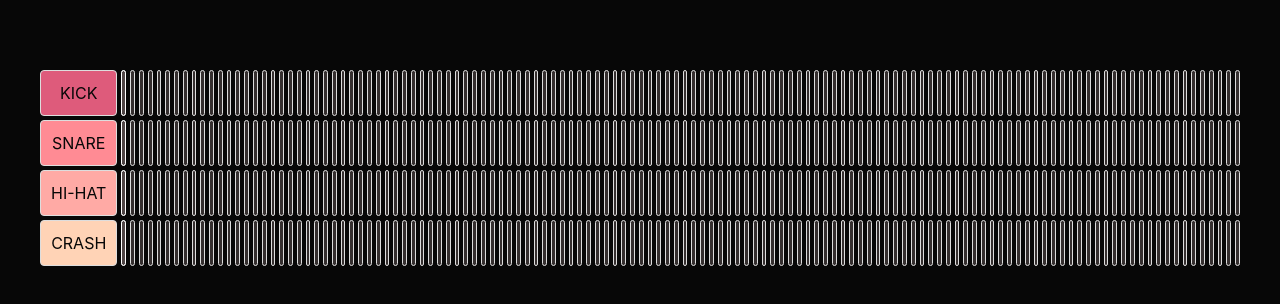
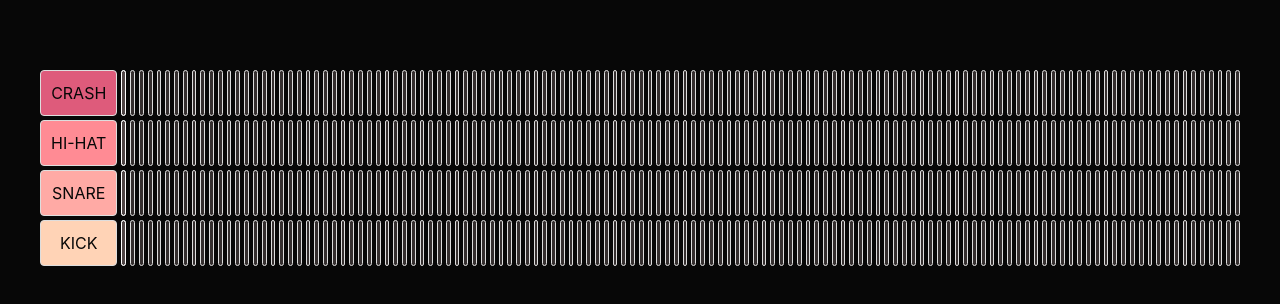
Before and after one commit to jaredami/djenterator, a React (Vite) app: page / in a window 1280 px wide. Shown: the part 192-496 px from the top of the page. Built offline with nearby package versions, Linux system fonts and the light colour scheme.

Commit message:
Fix intrument order and reorganze App component

```diff
--- a/src/App.tsx
+++ b/src/App.tsx
@@ -12,26 +12,45 @@ interface Sounds {
   [key: string]: HTMLAudioElement;
 }
 
+type Instruments = {
+  Kick: boolean[];
+  Snare: boolean[];
+  'Hi-hat': boolean[];
+  Crash: boolean[];
+};
+
+type InstrumentPattern = {
+  patterns: number[];
+  always: number[];
+};
+
 const sectionLength = 32;
 const totalSections = 4;
+
+const instrumentPatterns: Record<keyof Instruments, InstrumentPattern> = {
+  Crash: { patterns: [8, sectionLength], always: [] },
+  'Hi-hat': { patterns: [2, 3, 4], always: [] },
+  Snare: { patterns: [2, 3, 4], always: [] },
+  Kick: { patterns: [], always: [0] },
+};
 
 const App: React.FC = () => {
   const [bpm, setBPM] = useState<number>(100);
   const [isPlaying, setIsPlaying] = useState<boolean>(false);
   const [currentBeat, setCurrentBeat] = useState<number>(0);
   const [instruments, setInstruments] = useState<{ [key: string]: boolean[] }>({
+    Crash: Array(sectionLength * totalSections).fill(false),
+    'Hi-hat': Array(sectionLength * totalSections).fill(false),
+    Snare: Array(sectionLength * totalSections).fill(false),
     Kick: Array(sectionLength * totalSections).fill(false),
-    Snare: Array(sectionLength * totalSections).fill(false),
-    'Hi-hat': Array(sectionLength * totalSections).fill(false),
-    Crash: Array(sectionLength * totalSections).fill(false),
   });
 
   const sounds: Sounds = useMemo(
     () => ({
+      Crash: new Audio(crashClip),
+      'Hi-hat': new Audio(hatOpenClip),
+      Snare: new Audio(snareClip),
       Kick: new Audio(kickClip),
-      Snare: new Audio(snareClip),
-      'Hi-hat': new Audio(hatOpenClip),
-      Crash: new Audio(crashClip),
     }),
     [],
   );
@@ -65,31 +84,12 @@ const App: React.FC = () => {
     });
   }, [sounds, currentBeat, instruments]);
 
-  type Instruments = {
-    Kick: boolean[];
-    Snare: boolean[];
-    'Hi-hat': boolean[];
-    Crash: boolean[];
-  };
-
   const generateBeat = (): Instruments => {
-    type InstrumentPattern = {
-      patterns: number[];
-      always: number[];
-    };
-
-    const instrumentPatterns: Record<keyof Instruments, InstrumentPattern> = {
-      Kick: { patterns: [], always: [0] },
-      Snare: { patterns: [2, 3, 4], always: [] },
-      'Hi-hat': { patterns: [2, 3, 4], always: [] },
-      Crash: { patterns: [8, sectionLength], always: [] },
-    };
-
-    const newInstruments: Instruments = {
+    const instruments: Instruments = {
+      Crash: Array(sectionLength).fill(false),
+      'Hi-hat': Array(sectionLength).fill(false),
+      Snare: Array(sectionLength).fill(false),
       Kick: Array(sectionLength).fill(false),
-      Snare: Array(sectionLength).fill(false),
-      'Hi-hat': Array(sectionLength).fill(false),
-      Crash: Array(sectionLength).fill(false),
     };
 
     for (const [instrument, { patterns, always }] of Object.entries(
@@ -100,12 +100,12 @@ const App: React.FC = () => {
 
       // Activate the beats that should always be active for this instrument
       for (const i of always) {
-        newInstruments[instrumentName][i] = true;
+        instruments[instrumentName][i] = true;
       }
 
       // If there are no patterns for this instrument, randomly activate beats
       if (patterns.length === 0) {
-        newInstruments[instrumentName] = newInstruments[instrumentName].map(
+        instruments[instrumentName] = instruments[instrumentName].map(
           // Randomly activate the beat, but keep it active if it was already active due to the always array
           (beat) => beat || Math.random() > 0.5,
         );
@@ -118,22 +118,22 @@ const App: React.FC = () => {
         patterns[Math.floor(Math.random() * patterns.length)];
       for (
         let i = 0;
-        i < newInstruments[instrumentName].length;
+        i < instruments[instrumentName].length;
         i += selectedPattern
       ) {
-        newInstruments[instrumentName][i] = true;
+        instruments[instrumentName][i] = true;
       }
     }
 
-    return newInstruments;
+    return instruments;
   };
 
   const generateSong = (): void => {
     const fullBeat: Instruments = {
+      Crash: [],
+      'Hi-hat': [],
+      Snare: [],
       Kick: [],
-      Snare: [],
-      'Hi-hat': [],
-      Crash: [],
     };
 
     for (let i = 0; i < 4; i++) {
```
